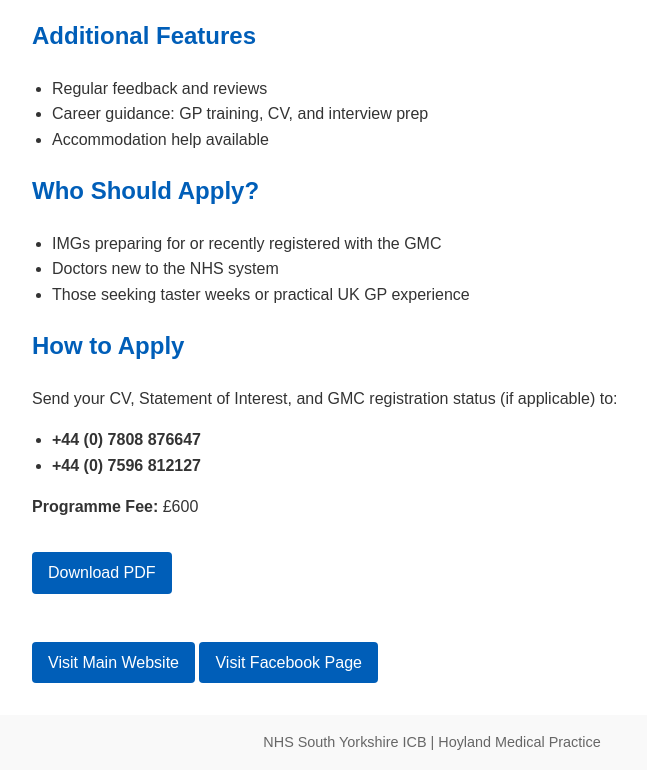
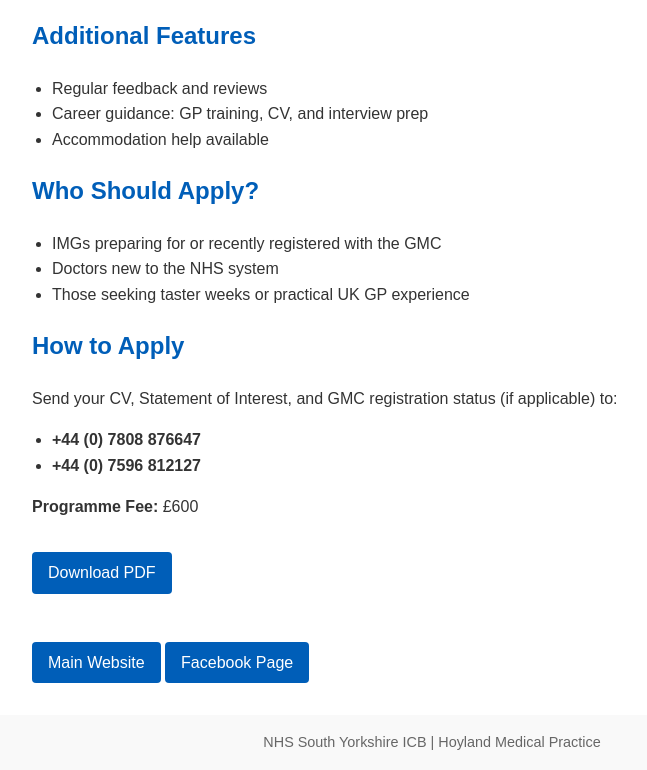
Before and after one commit to clinicalattachment/clinicalattachment.github.io, a plain HTML site: page index.html in a window 1280 px wide. Shown: the part 605-1375 px from the top of the page, without its empty margins (208-855 px from the left). Drawn offline with Linux system fonts and the light colour scheme.

Commit message:
Update index.html

```diff
--- a/index.html
+++ b/index.html
@@ -92,8 +92,8 @@
     <a class="button" href="clinical-attachment.pdf" download>Download PDF</a>
 
     <div style="margin-top: 2rem;">
-  <a class="button" href="https://hoylandmedicalpractice.nhs.uk/" target="_blank">Visit Main Website</a>
-  <a class="button" href="https://www.facebook.com/people/Hoyland-Medical/61572042961195/" target="_blank">Visit Facebook Page</a>
+  <a class="button" href="https://hoylandmedicalpractice.nhs.uk/" target="_blank"> Main Website</a>
+  <a class="button" href="https://www.facebook.com/people/Hoyland-Medical/61572042961195/" tarVisitget="_blank"> Facebook Page</a>
 </div>
   </div>
 
```
